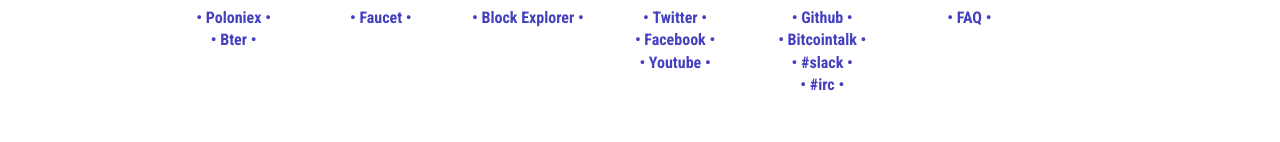
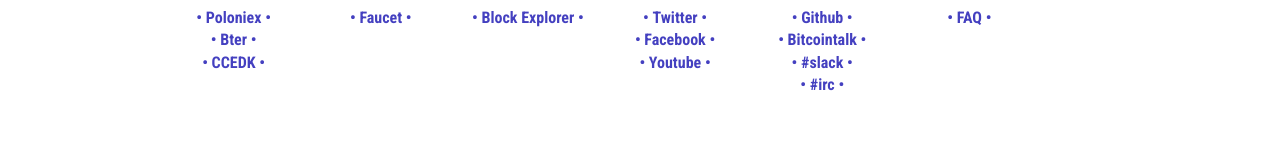
Before and after one commit to Qoracoin/Qora.org, a plain HTML site: page index.html in a window 1280 px wide. Shown: the part 1790-1932 px from the top of the page. Drawn offline with nearby package versions, Linux system fonts and the light colour scheme.

Commit message:
exchanged list updated
CCEDK added

```diff
--- a/index.html
+++ b/index.html
@@ -130,6 +130,7 @@
             <h3>Exchanges</h3>
             <a href="https://poloniex.com/exchange/btc_qora" target="_blank">• Poloniex •</a>
             <a href="https://bter.com/trade/qora_btc" target="_blank">• Bter •</a>
+            <a href="https://www.ccedk.com/qora-btc" target="_blank">• CCEDK •</a>
           </div>
 
           <div class="col span_2_of_12">
```
